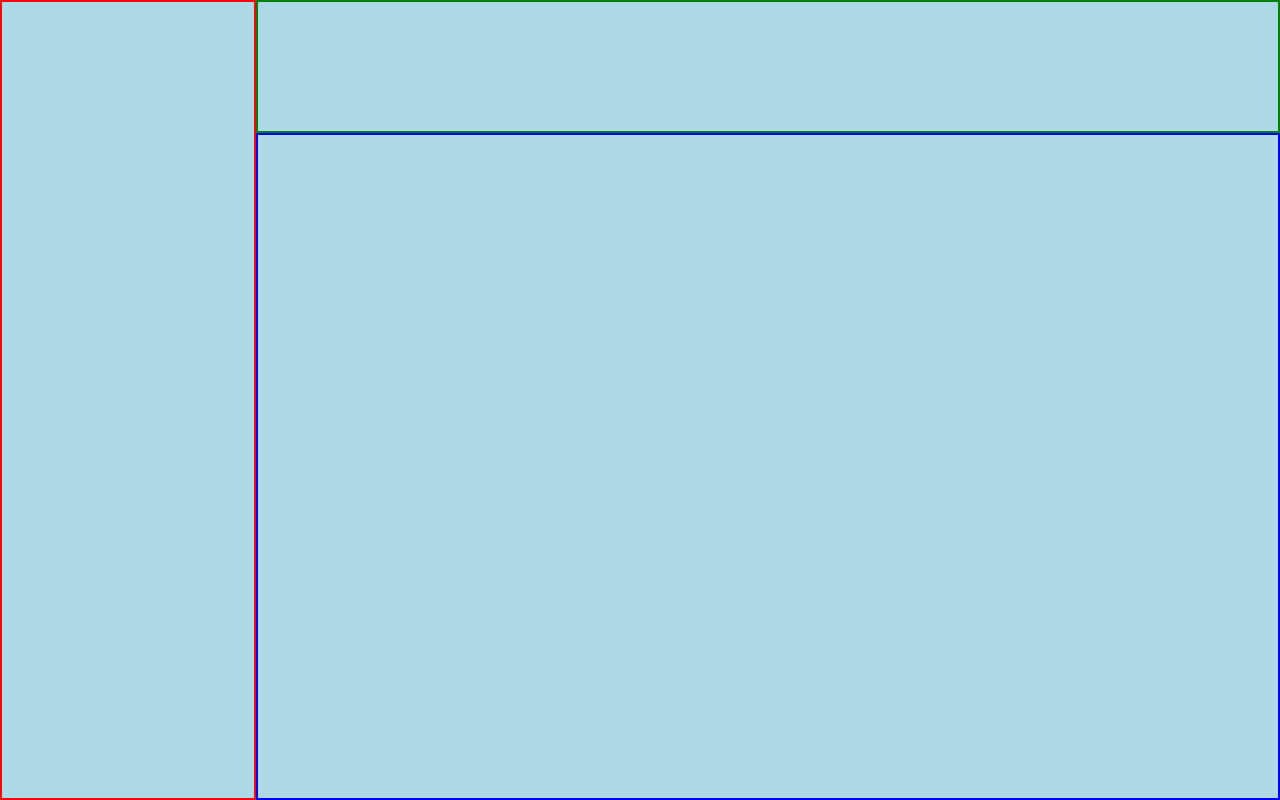
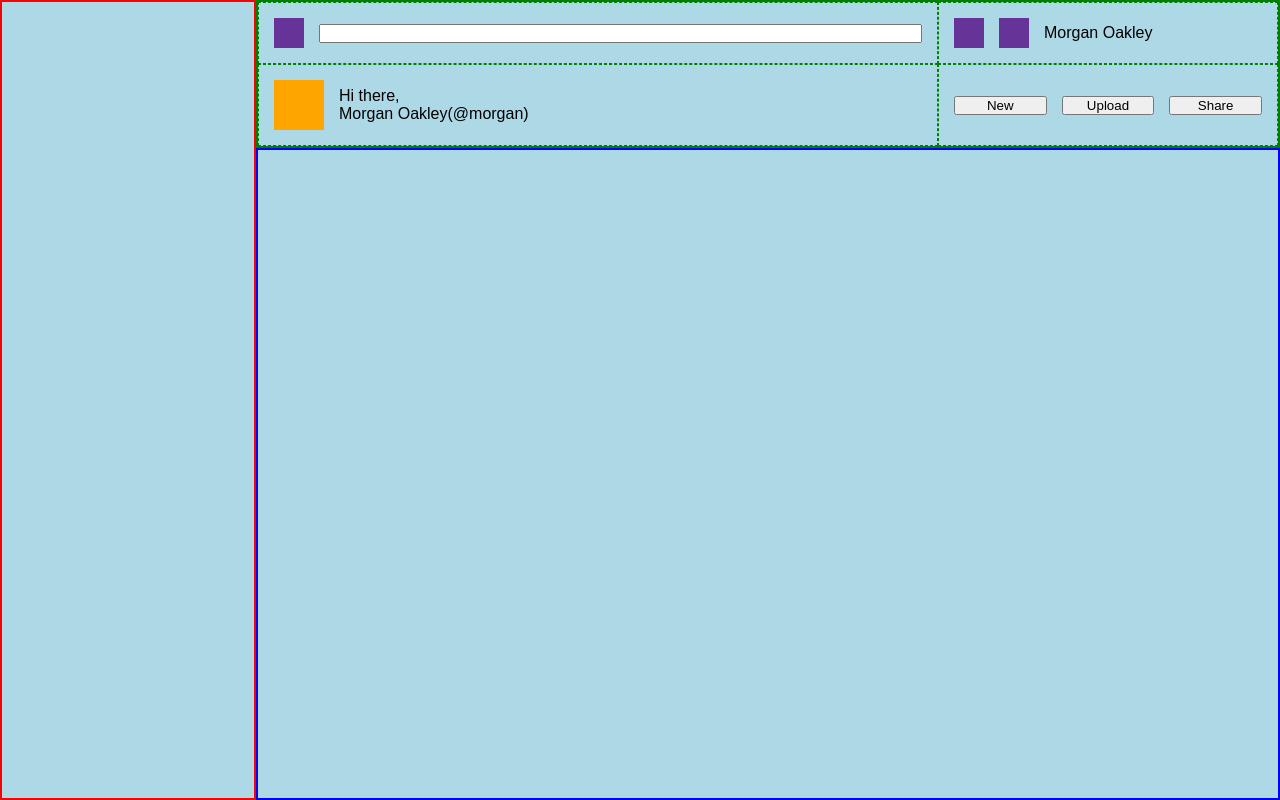
Before and after one commit to flitewidgeon/admin-dashboard, a plain HTML site: page index.html in a window 1280 px wide. Drawn offline with Linux system fonts and the light colour scheme.

Commit message:
Create basic header layout

```diff
--- a/index.html
+++ b/index.html
@@ -12,7 +12,27 @@
 
         </div>
         <div class="header">
-
+            <div class="two-column-row-layout">
+                <span class="icon"></span>
+                <input type="search" name="" id="">
+            </div>
+            <div class="three-column-row-layout">
+                <span class="icon"></span>
+                <span class="icon"></span>
+                Morgan Oakley
+            </div>
+            <div class="two-column-row-layout">
+                <span class="large-icon"></span>
+                <div>
+                    <p>Hi there,</p>
+                    <p>Morgan Oakley(@morgan)</p>
+                </div>
+            </div>
+            <div class="button-bar three-column-row-layout">
+                <button>New</button>
+                <button>Upload</button>
+                <button>Share</button>
+            </div>
         </div>
         <div class="main-content">
 
--- a/style.css
+++ b/style.css
@@ -44,3 +44,47 @@ li{
 
     grid-column: 2;
 }
+
+.icon{
+    display: inline-block;
+    height: 30px;
+    width: 30px;
+    background-color: rebeccapurple;
+}
+
+.large-icon{
+    display: inline-block;
+    height: 50px;
+    width: 50px;
+    background-color: orange;
+}
+
+.two-column-row-layout{
+    display: grid;
+    grid-template-columns: auto 1fr;
+    gap: 15px;
+    align-items: center;
+}
+
+.three-column-row-layout{
+    display: grid;
+    grid-template-columns: auto auto 1fr;
+    gap: 15px;
+    align-items: center;
+}
+
+/* header */
+
+.header{
+    display: grid;
+    grid-template-columns: 2fr 1fr;
+}
+
+.header > div{
+    border: 1px green dashed;
+    padding: 15px;
+}
+
+.button-bar.three-column-row-layout{
+    grid-template-columns: 1fr 1fr 1fr;
+}
```
